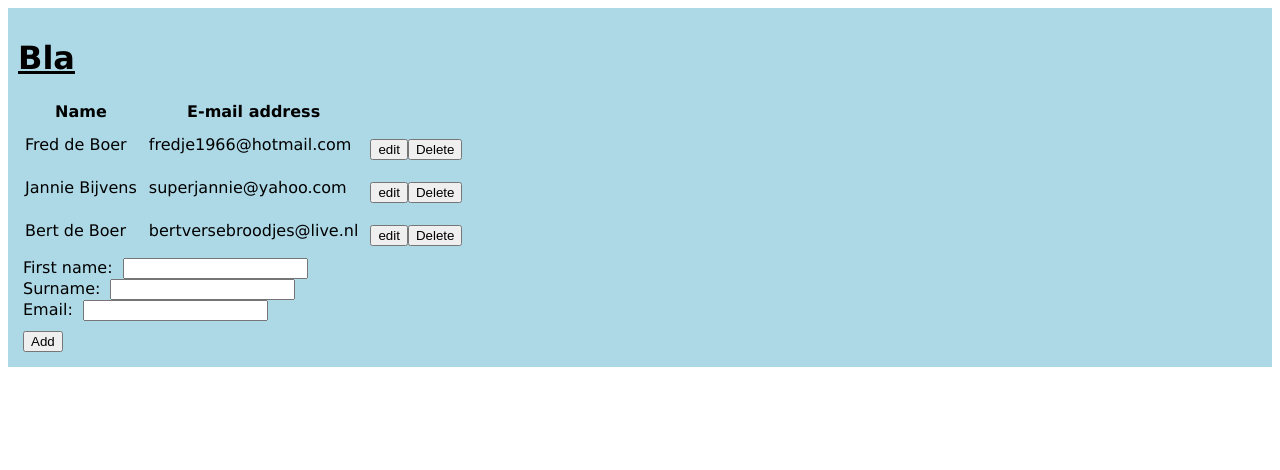
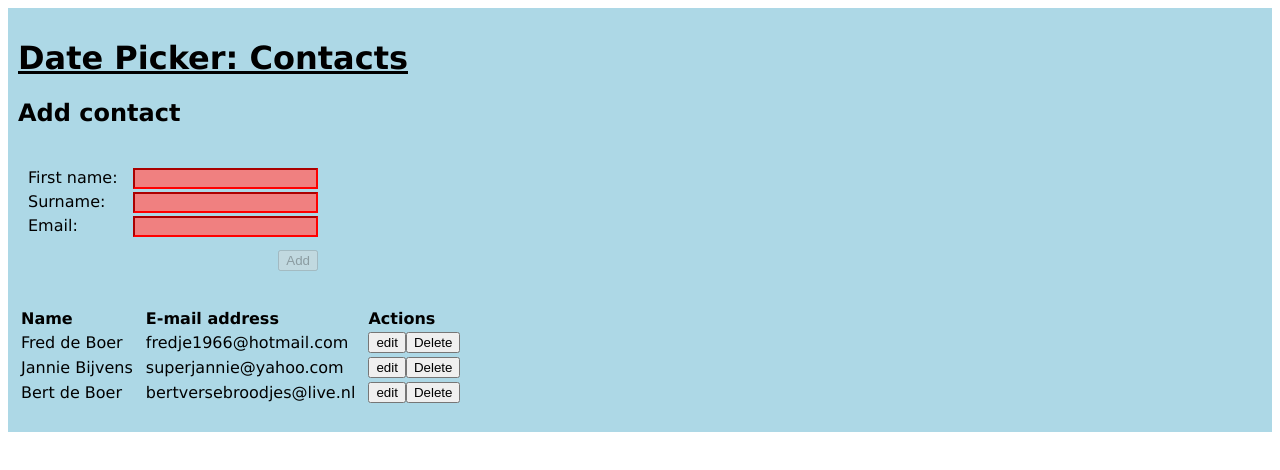
Before and after one commit to Ensiras/BD2020-Web, an Angular app: page / in a window 1280 px wide. Shown: the top 470 px of the page. Built offline with nearby package versions, Linux system fonts and the light colour scheme.

Commit message:
Transformed form into reactive form, added some validation, css changed a bit.

```diff
--- a/src/app/app.component.css
+++ b/src/app/app.component.css
@@ -11,18 +11,48 @@ h1 {
   text-decoration: underline;
 }
 
+table {
+  margin: 50px 0 0 0 ;
+}
+
+th {
+  text-align: left;
+}
+
 td {
-  padding: 5px;
+  padding-right: 10px;
 }
+
 
 form {
   padding: 5px;
+  width: 300px;
 }
 
-button {
+
+label {
+  text-align: right;
+}
+
+ul {
+  padding: 0;
+}
+
+li {
+  list-style: none;
+  margin: 5px;
+}
+
+.form-control {
+  float:right;
+}
+
+.btn-primary {
+  float: right;
   margin-top: 10px;
 }
 
-.form-control {
-  margin: 0 10px 0 10px;
+.ng-invalid:not(form) {
+  border-color: red;
+  background: lightcoral;
 }
--- a/src/app/app.component.html
+++ b/src/app/app.component.html
@@ -6,32 +6,46 @@
   <!--  <link rel="stylesheet" href="app.component.css">-->
 </head>
 <body>
-<h1>Bla</h1>
+<h1>Date Picker: Contacts</h1>
+
+<h2>Add contact</h2>
+<form [formGroup]="contactForm">
+  <ul>
+    <li>
+      <label for="inputFirstName">First name:</label>
+      <input type="text" name="firstName" id="inputFirstName" class="form-control" formControlName="firstName" required>
+    </li>
+    <li>
+      <label for="inputSurname">Surname:</label>
+      <input type="text" name="surname" id="inputSurname" class="form-control" formControlName="surname" required>
+    </li>
+    <li>
+      <label for="inputEmail">Email:</label>
+      <input type="text" name="email" id="inputEmail" class="form-control" formControlName="email" required>
+    </li>
+    <li>
+      <button class="btn-primary" (click)="addContact()" [disabled]="!contactForm.valid">Add</button>
+    </li>
+  </ul>
+</form>
+
 <table class="table">
   <tr>
     <th>Name</th>
     <th>E-mail address</th>
+    <th>Actions</th>
   </tr>
   <tr *ngFor="let contact of contacts; index as i">
     <td>{{contact | contactName }}</td>
     <td>{{contact.email}}</td>
     <td>
-      <button class="btn">edit</button>
+      <button class="btn" (click)="editContact(i)">edit</button>
       <button class="btn" (click)="deleteContact(i)">Delete</button>
     </td>
   </tr>
 </table>
-  <form (ngSubmit)="addContact()">
-    <label for="inputFirstName">First name:</label>
-    <input type="text" [(ngModel)]="newContact.firstName" name="firstName" id="inputFirstName" class="form-control">
-    <br>
-    <label for="inputSurname">Surname:</label>
-    <input type="text" [(ngModel)]="newContact.surname" name="surname" id="inputSurname" class="form-control">
-    <br>
-    <label for="inputEmail">Email:</label>
-    <input type="text" [(ngModel)]="newContact.email" name="email" id="inputEmail" class="form-control">
-    <br>
-    <button class="btn btn-primary">Add</button>
-  </form>
+<p>
+  {{contactEdited}}
+</p>
 </body>
 </html>
--- a/src/app/app.component.ts
+++ b/src/app/app.component.ts
@@ -1,5 +1,7 @@
-import { Component } from '@angular/core';
-import { Contact } from './models/contact';
+import {Component} from '@angular/core';
+import {Contact} from './models/contact';
+import {FormControl, FormGroup} from '@angular/forms';
+import { Validators } from '@angular/forms';
 
 @Component({
   selector: 'app-root',
@@ -12,15 +14,26 @@ export class AppComponent {
     {firstName: 'Jannie', surname: 'Bijvens', email: 'superjannie@yahoo.com'},
     {firstName: 'Bert', surname: 'de Boer', email: 'bertversebroodjes@live.nl'}
   ];
-  newContact = {} as Contact;
+
+  contactForm: any = new FormGroup({
+      firstName: new FormControl('', Validators.required),
+      surname: new FormControl('', Validators.required),
+      email: new FormControl('', Validators.email)
+    }
+  );
+  contactEdited: any;
 
   addContact() {
-    this.contacts.push(this.newContact);
-    // Create new empty contact, so fields point towards this new contact (and don't edit the most recently added one).
-    this.newContact = {} as Contact;
+    this.contacts.push(this.contactForm.value);
+    this.contactForm.reset();
+    this.contactEdited.setValue('hallo?');
   }
 
-  deleteContact(index: number) {
-    this.contacts.splice(index, 1);
+  deleteContact(i: number) {
+    this.contacts.splice(i, 1);
+  }
+
+  editContact(i: number) {
+
   }
 }
--- a/src/app/app.module.ts
+++ b/src/app/app.module.ts
@@ -4,7 +4,7 @@ import { NgModule } from '@angular/core';
 import { AppRoutingModule } from './app-routing.module';
 import { AppComponent } from './app.component';
 
-import { FormsModule } from '@angular/forms';
+import {FormsModule, ReactiveFormsModule} from '@angular/forms';
 import {ContactNamePipe} from './pipes/contact-name.pipe';
 
 @NgModule({
@@ -15,7 +15,8 @@ import {ContactNamePipe} from './pipes/contact-name.pipe';
   imports: [
     BrowserModule,
     AppRoutingModule,
-    FormsModule
+    FormsModule,
+    ReactiveFormsModule
   ],
   providers: [],
   bootstrap: [AppComponent]
```
